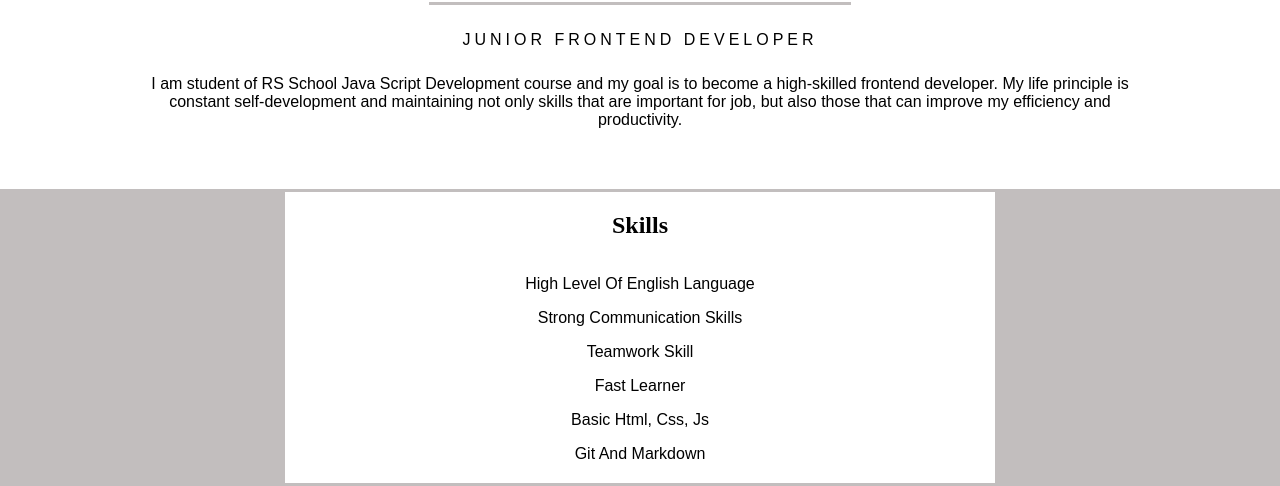
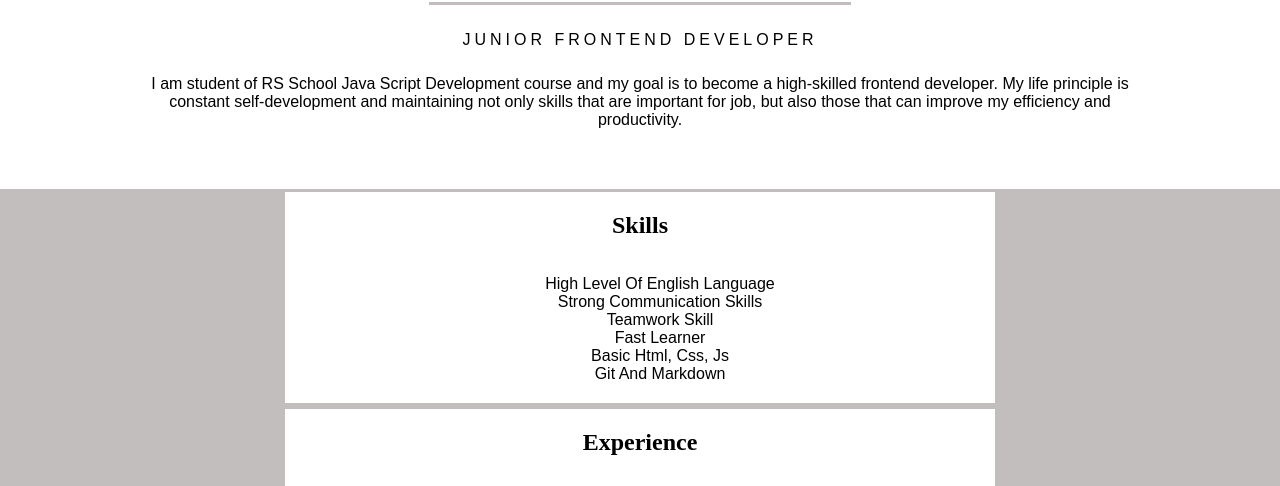
Before and after one commit to Wellval/rsschool-cv, a plain HTML site: page index.html in a window 1280 px wide. Shown: the part 269-755 px from the top of the page. Drawn offline with Linux system fonts and the light colour scheme.

Commit message:
refactor: make a list of skills

```diff
--- a/index.html
+++ b/index.html
@@ -33,12 +33,14 @@
             <div class="wrapper">
                     <article>
                         <h2>Skills</h2>
-                        <p>high level of english language</p>
-                        <p>strong communication skills</p>
-                        <p>teamwork skill</p>
-                        <p>fast learner</p>
-                        <p>basic html, css, js</p>
-                        <p>git and markdown</p>
+                        <ul class="skills">
+                            <li>high level of english language</li>
+                            <li>strong communication skills</li>
+                            <li>teamwork skill</li>
+                            <li>fast learner</li>
+                            <li>basic html, css, js</li>
+                            <li>git and markdown</li>
+                        </ul>
                     </article>
                     <article class="experience">
                         <h2>Experience</h2>
--- a/style.css
+++ b/style.css
@@ -24,6 +24,7 @@ h1 {
     margin: 0 auto;
     font-family: Duality;
     font-weight: lighter;
+    text-align: center;
 }
 
 body {
@@ -48,6 +49,15 @@ p {
     font-family: sans-serif;
     font-weight: lighter;
     margin-bottom: 0px;
+}
+
+.skills {
+        text-transform: capitalize;
+        font-family: sans-serif;
+        font-weight: lighter;
+        margin-bottom: 0px;
+        list-style: none;
+        text-align: center;
 }
 
 article {
```
